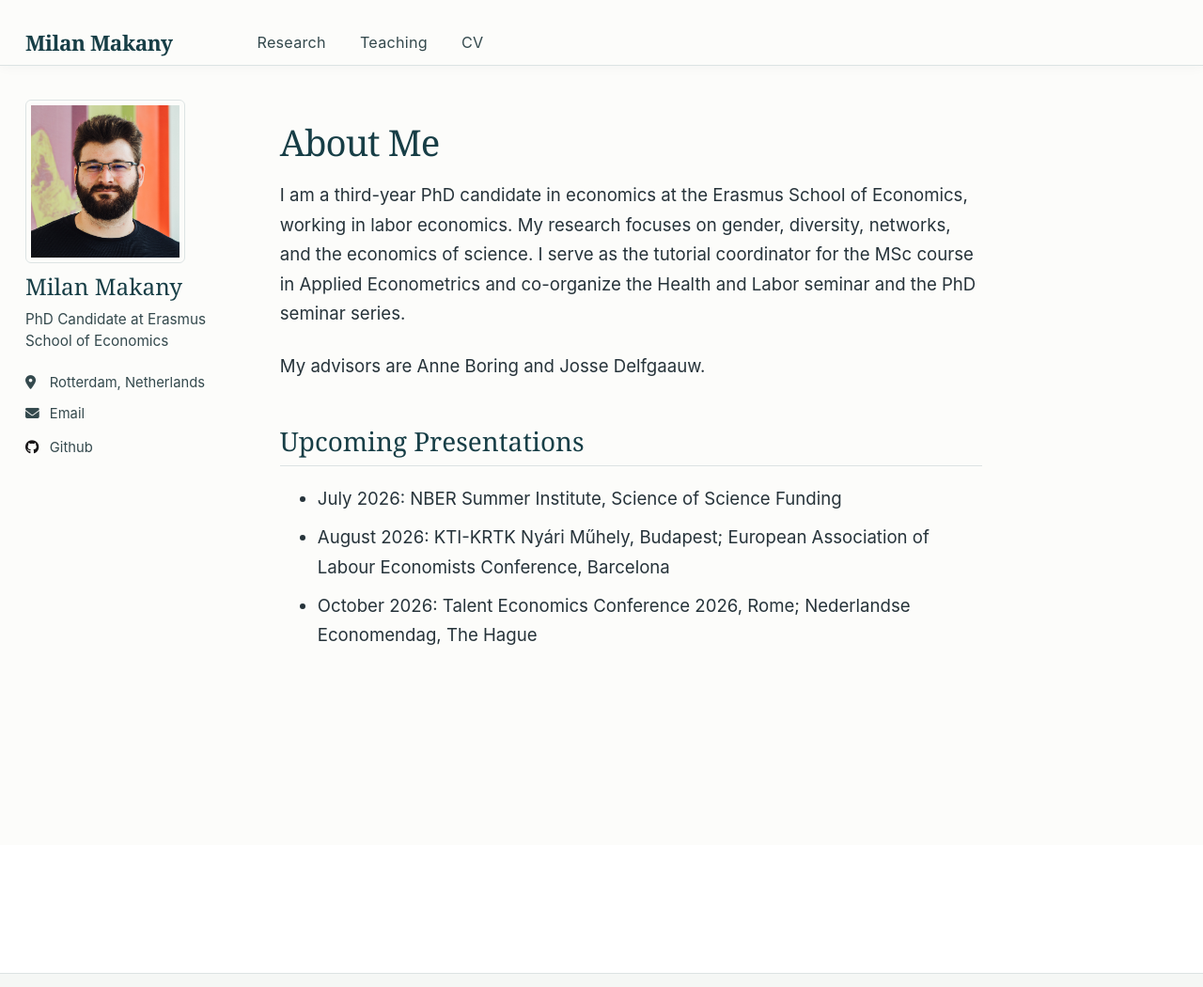
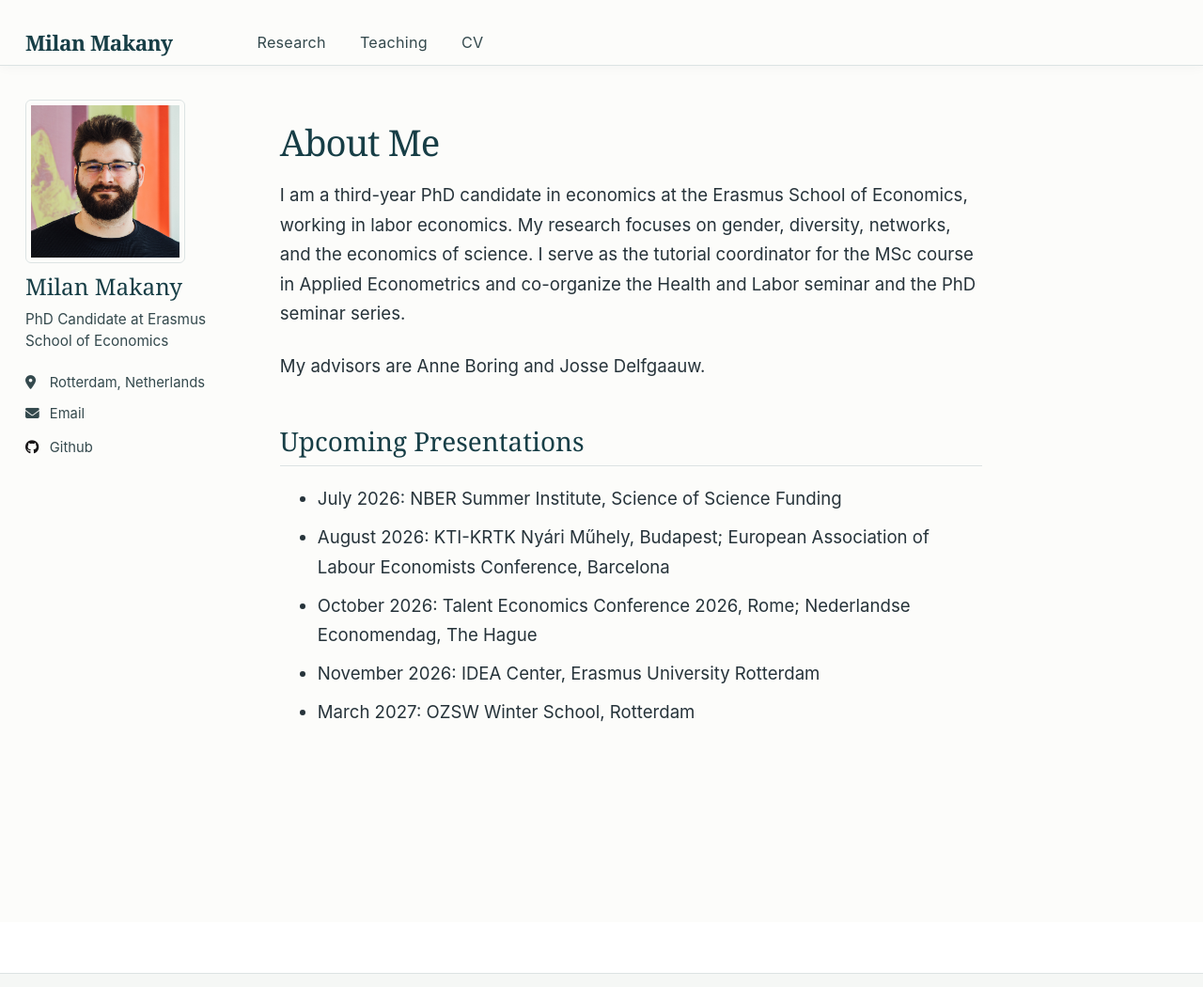
Before and after one commit to makany-milan/makany-milan.github.io, a Jekyll site: the page built from _pages/about.md, in a window 1280 px wide and 1193 px high, cut to the strip 0-1050 px from the top of the window. Shown: the whole strip at 94% size. Built offline with Jekyll 4.4.1, drawn with Linux system fonts in a browser that asks for light colours.

Commit message:
new presentations added

```diff
--- a/_pages/about.md
+++ b/_pages/about.md
@@ -17,3 +17,5 @@ My advisors are Anne Boring and Josse Delfgaauw.
 - July 2026: NBER Summer Institute, Science of Science Funding
 - August 2026: KTI-KRTK Nyári Műhely, Budapest; European Association of Labour Economists Conference, Barcelona
 - October 2026: Talent Economics Conference 2026, Rome; Nederlandse Economendag, The Hague
+- November 2026: IDEA Center, Erasmus University Rotterdam
+- March 2027: OZSW Winter School, Rotterdam
```
